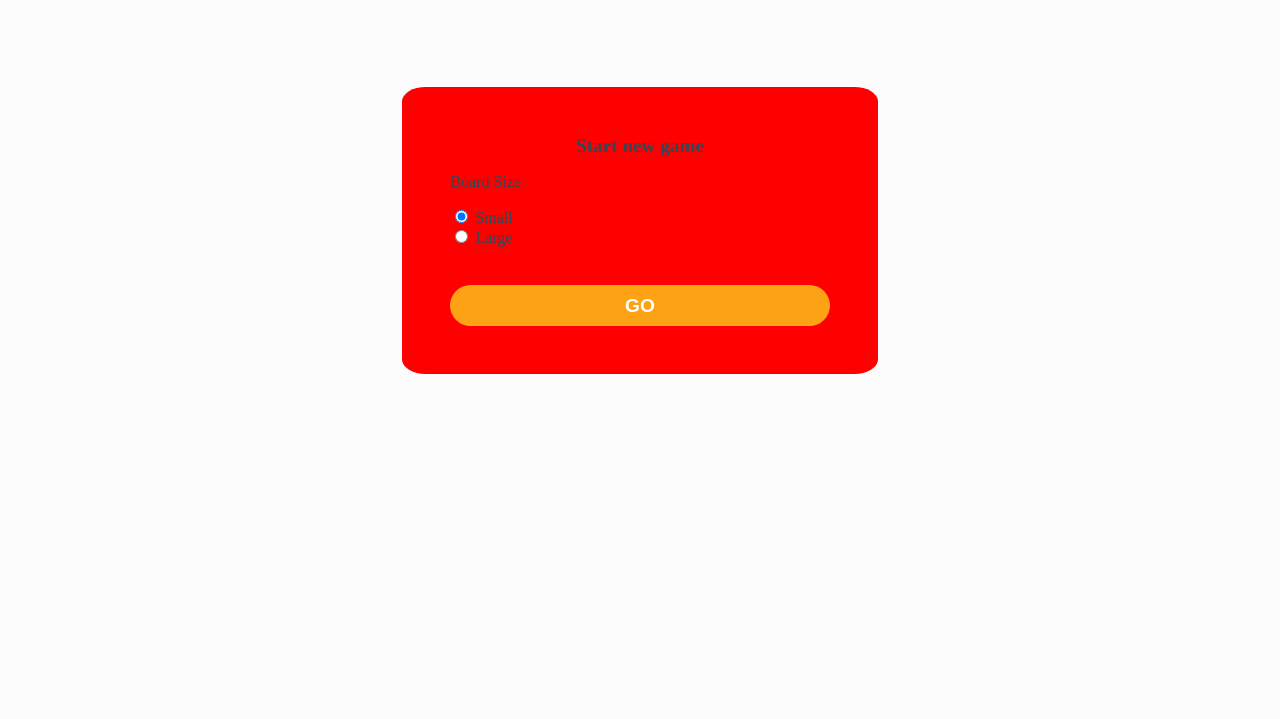
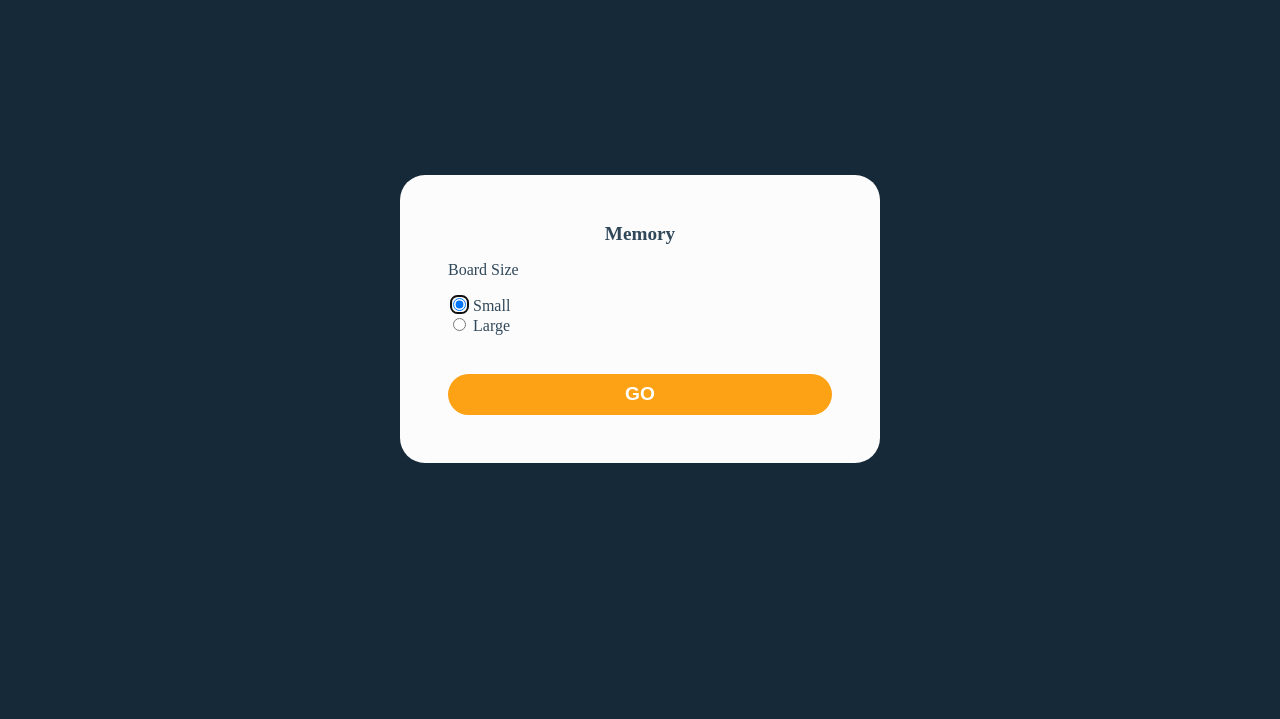
Before and after one commit to angelrcd/memory-game, a website built with Vite: page index.html in a window 1280 px wide. Shown: the part 81-800 px from the top of the page. Built offline with nearby package versions, Linux system fonts and the light colour scheme.

Commit message:
Made start new game card a model using html dialog

```diff
--- a/index.html
+++ b/index.html
@@ -18,6 +18,22 @@
     </div>
   </header>
 
+  <dialog>
+    <p class="new-game-title">Memory</p>
+    <form name="board-size-selection" action="">
+      <p>Board Size</p>
+      <div>
+        <input type="radio" name="board-size" value="small" id="small" checked>
+        <label for="small">Small</label>
+      </div>
+      <div>
+        <input type="radio" name="board-size" value="large" id="large">
+        <label for="large">Large</label>
+      </div>
+    </form>
+    <button class="pill-button">GO</button>
+  </dialog>
+
   <main></main>
 
 </body>
--- a/main.js
+++ b/main.js
@@ -1,5 +1,5 @@
-import { insertNewGameCard } from "./modules/view/startNewGame";
 import "./modules/controller/events.js";
 
+const modal = document.querySelector("dialog");
 
-insertNewGameCard();
+modal.showModal();
--- a/modules/controller/clickCellHandler.js
+++ b/modules/controller/clickCellHandler.js
@@ -2,7 +2,7 @@ import { setCheckCellElement, setGuessedCellElement } from "../view/checkCellEle
 import { currentBoard } from "../model/game";
 import { clearAllChecksElement, clearTextContent } from "../view/checkCellElement";
 
-export default function clickCellHandler(fullCellData, cellsNodeList){
+export default function clickCellHandler(fullCellData){
   const [cellData, cellElement] = fullCellData;
 
   // Clicking cells should do nothing if you already have two cells selected
--- a/modules/controller/events.js
+++ b/modules/controller/events.js
@@ -1,5 +1,3 @@
-import { insertNewGameCard } from "../view/startNewGame";
-import { startGameButton } from "../view/newGameCardElement";
 import insertBoard from "../view/insertBoard";
 import restartBoard from "../model/game";
 import { currentBoard } from "../model/game";
@@ -9,14 +7,21 @@ import clickCellHandler from "./clickCellHandler";
 
 const newGameButton = document.querySelector(".new-game");
 const restartButton = document.querySelector(".restart");
+const modal = document.querySelector("dialog");
+const startGameButton = document.querySelector("dialog button");
 
 // to delete //////////////////////////////////////////
 const testButton = document.querySelector(".test");
 testButton.onclick = () => console.log(currentBoard.cellList);
 ///////////////////////////////////////////////////////
 
-newGameButton.onclick = insertNewGameCard;
-startGameButton.onclick  = startGame;
+newGameButton.onclick = () => modal.showModal();
+
+startGameButton.onclick  =()=> {
+  startGame();
+  modal.close();
+};
+
 restartButton.onclick = ()=> {
   const size = currentBoard.cellList.length;
 
@@ -25,6 +30,11 @@ restartButton.onclick = ()=> {
 };
 
 function startGame() {
+
+  // Delete previous board if it exists
+  const pastBoard = document.querySelector(".board");
+  pastBoard?.remove();
+
   const boardSizeSelected = document.querySelector("input[name=board-size]:checked").value;
   const size = (boardSizeSelected === "small") ? 16 : 36;
 
@@ -35,7 +45,7 @@ function startGame() {
   cells.forEach((cell, index) => {
     cell.addEventListener("click", ()=> {
       const fullCellData = getFullCellDataAt(index, cells);
-      clickCellHandler(fullCellData, cells);
+      clickCellHandler(fullCellData);
     }
     );
   });
--- a/modules/view/newGameCardElement.js
+++ /dev/null
@@ -1,23 +0,0 @@
-export const newGameCardElement = document.createElement("div");
-export const startGameButton = document.createElement("button");
-startGameButton.classList.add("pill-button");
-startGameButton.textContent = "GO";
-
-newGameCardElement.classList.add("new-game-card");
-
-newGameCardElement.innerHTML = `
-    <p class="new-game-title">Start new game</p>
-    <form name="board-size-selection" action="">
-      <p>Board Size</p>
-      <div>
-        <input type="radio" name="board-size" value="small" id="small" checked>
-        <label for="small">Small</label>
-      </div>
-      <div>
-        <input type="radio" name="board-size" value="large" id="large">
-        <label for="large">Large</label>
-      </div>
-    </form>
-  `;
-
-newGameCardElement.appendChild(startGameButton);
--- a/modules/view/startNewGame.js
+++ /dev/null
@@ -1,15 +0,0 @@
-import { newGameCardElement} from "./newGameCardElement";
-
-const main = document.querySelector("main");
-
-
-export function insertNewGameCard() {
-  // remove board if it exists
-  const board = document.querySelector(".board");
-  if (board) {
-    board.remove();
-  }
-
-  // should not add more card if there is already one
-  main.appendChild(newGameCardElement);
-}
--- a/style.css
+++ b/style.css
@@ -69,12 +69,17 @@ main {
   background: #fda414c2;
 }
 
-.new-game-card {
+dialog {
   width: 30%;
   padding: 3rem;
-  border-radius: 5%;
-  background: red;
+  border: none;
+  border-radius: 25px;
+  background: #FCFCFC;
   color: #304859;
+}
+
+dialog::backdrop {
+  background-color: #152938;
 }
 
 .new-game-title {
@@ -84,7 +89,7 @@ main {
   font-size: 1.2em;
 }
 
-.new-game-card .pill-button {
+dialog .pill-button {
   margin-top: 2em;
   width: 100%;
 }
```
